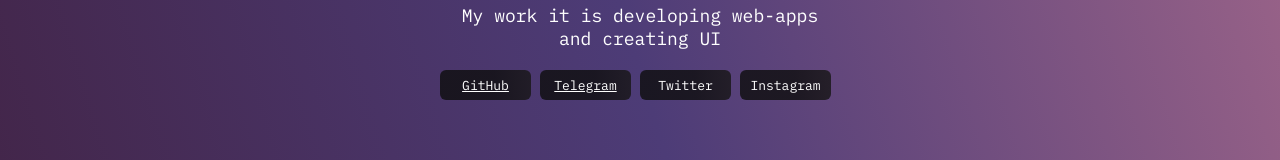
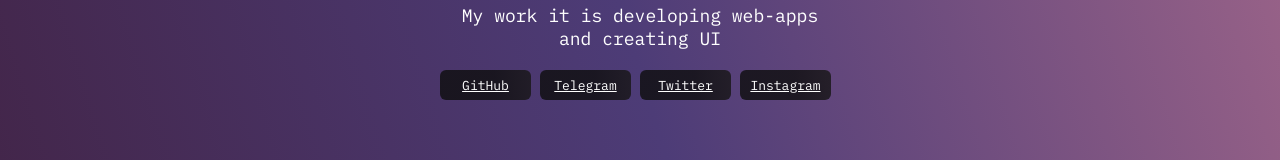
Before and after one commit to TohaLike/anton__portfolio, a React (Create React App) app: page / in a window 1280 px wide. Shown: the part 480-640 px from the top of the page. Built offline with nearby package versions, Linux system fonts and the light colour scheme.

Commit message:
added adaptive css

```diff
--- a/src/components/Header.tsx
+++ b/src/components/Header.tsx
@@ -1,12 +1,14 @@
 import React, { useState } from "react"
 import { useSpring, useTrail, animated } from '@react-spring/web'
+import AkkError from "../pages/AkkError"
 import AntonLogo from "../images/Anton.png"
 
 const Header: React.FC = () => {
    const [loadedPhoto, setLoadedPhoto] = useState(false)
    const items = ['Anton Malyshev', 'Frontend-developer', 'My work it is developing web-apps and creating UI']
    const itemsLinks = ['GitHub', 'Telegram', 'Twitter', 'Instagram']
-   const linkBoks = ['https://github.com/TohaLike', 'https://t.me/smokeonthetower']
+   const linkBoks = ['https://github.com/TohaLike', 'https://t.me/smokeonthetower',
+   '','https://instagram.com/death__devil.7?igshid=OGQ5ZDc2ODk2ZA%3D%3D&utm_source=qr']
 
    const fadeInImage = useSpring({
       opacity: loadedPhoto ? 1 : 0,
--- /dev/null
+++ b/src/pages/AkkError.tsx
@@ -0,0 +1,8 @@
+const AkkError: React.FC = () => {
+
+   return (
+    <p>H</p>
+   )
+}
+
+export default AkkError
```
